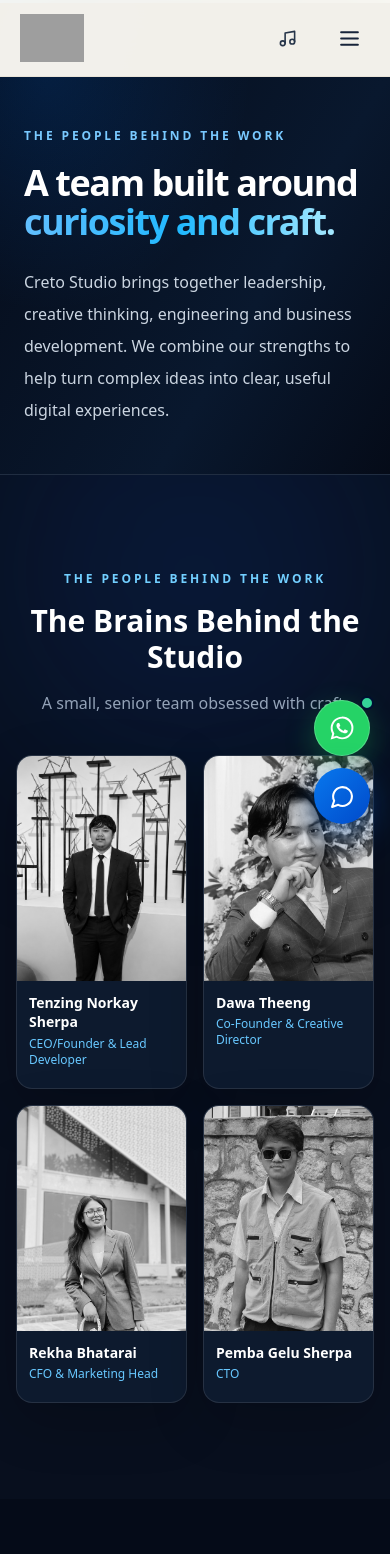
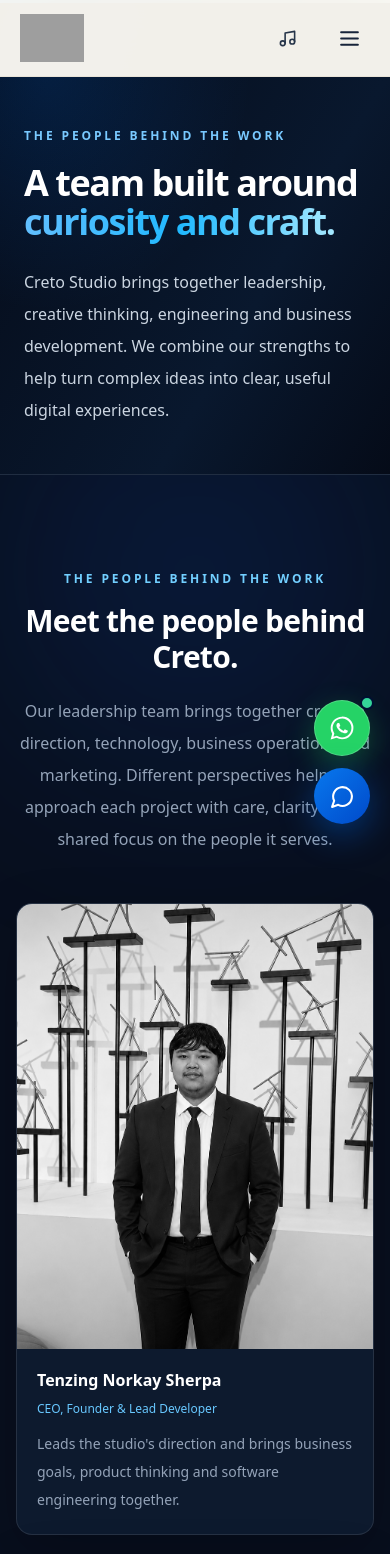
Before and after one commit to sherpaten/Creto-Studio, a Next.js app in the folder creto-studio/: page /team in a window 390 px wide. Shown: the top 1554 px of the page. Built offline with nearby package versions, Linux system fonts and the light colour scheme; grey boxes are pictures that could not be loaded.

Commit message:
Polish team profiles for About page

```diff
--- a/creto-studio/components/Team.jsx
+++ b/creto-studio/components/Team.jsx
@@ -1,26 +1,43 @@
 "use client";
+
 import { motion } from "framer-motion";
+import Image from "next/image";
+
 const fadeUp = { hidden: { opacity: 0, y: 28 }, show: { opacity: 1, y: 0, transition: { duration: .6, ease: "easeOut" } } };
 const stagger = { hidden: {}, show: { transition: { staggerChildren: .12 } } };
+
 const members = [
-  { name: "Tenzing Norkay Sherpa", role: "CEO/Founder & Lead Developer", bio: "Architecting high-performance digital systems and leading team innovation.", photo: "/Tenzing.png" },
-  { name: "Dawa Theeng", role: "Co-Founder & Creative Director", bio: "Defining visual identities and crafting immersive user experiences.", photo: "/Dawa.jpeg" },
-  { name: "Rekha Bhatarai", role: "CFO & Marketing Head", bio: "Optimizing growth strategies through data-driven market insights.", photo: "/Rekha.jpeg" },
-  { name: "Pemba Gelu Sherpa", role: "CTO", bio: "Overseeing technical infrastructure and deployment excellence.", photo: "/Pemba.jpeg" },
+  { name: "Tenzing Norkay Sherpa", role: "CEO, Founder & Lead Developer", bio: "Leads the studio's direction and brings business goals, product thinking and software engineering together.", photo: "/Tenzing.png" },
+  { name: "Dawa Theeng", role: "Co-Founder & Creative Director", bio: "Guides creative direction and shapes clear visual identities and thoughtful digital experiences.", photo: "/Dawa.jpeg" },
+  { name: "Rekha Bhatarai", role: "CFO & Marketing Head", bio: "Supports financial planning and marketing strategy, helping the studio make considered decisions as it grows.", photo: "/Rekha.jpeg" },
+  { name: "Pemba Gelu Sherpa", role: "Chief Technology Officer", bio: "Oversees technical direction and helps deliver reliable, maintainable digital solutions.", photo: "/Pemba.jpeg" },
 ];
+
 export default function Team() {
- return <section id="team" className="relative overflow-hidden bg-[#080F1E] py-24 sm:py-32">
-  <div className="pointer-events-none absolute -top-24 left-1/2 h-96 w-96 -translate-x-1/2 rounded-full bg-[#0759D6]/15 blur-[110px]"/>
-  <motion.div variants={stagger} initial="hidden" whileInView="show" viewport={{ once:true, amount:.15 }} className="relative mx-auto max-w-7xl px-4 text-center sm:px-6">
-   <motion.p variants={fadeUp} className="mb-4 text-xs font-bold uppercase tracking-[.24em] text-[#72CFFF]">The people behind the work</motion.p>
-   <motion.h2 variants={fadeUp} className="mb-4 text-3xl font-bold text-white sm:text-5xl">The Brains Behind the Studio</motion.h2>
-   <motion.p variants={fadeUp} className="mx-auto mb-10 max-w-xl text-base text-slate-400 sm:mb-16 sm:text-lg">A small, senior team obsessed with craft.</motion.p>
-   <div className="grid grid-cols-2 gap-4 sm:gap-6 lg:grid-cols-4 lg:gap-8">
-    {members.map(m=><motion.article key={m.name} variants={fadeUp} className="group overflow-hidden rounded-2xl border border-white/10 bg-[#0D1A2E] text-left shadow-[0_18px_55px_rgba(0,0,0,.2)] transition duration-300 hover:-translate-y-1 hover:border-[#278FEA]/50">
-      <div className="aspect-[3/4] overflow-hidden"><img src={m.photo} alt={m.name} loading="lazy" className="h-full w-full object-cover object-[center_15%] grayscale transition duration-700 group-hover:scale-[1.04] group-hover:grayscale-0"/></div>
-      <div className="p-3 sm:p-6"><h3 className="text-sm font-bold leading-snug text-white sm:text-lg">{m.name}</h3><p className="mb-2 mt-1 text-xs font-semibold text-[#68C8FF] sm:mb-3 sm:text-sm">{m.role}</p><p className="hidden text-sm leading-relaxed text-slate-400 sm:block">{m.bio}</p></div>
-    </motion.article>)}
-   </div>
-  </motion.div>
- </section>;
+  return (
+    <section id="team" className="relative scroll-mt-24 overflow-hidden bg-[#080F1E] py-24 sm:py-32">
+      <div className="pointer-events-none absolute -top-24 left-1/2 h-96 w-96 -translate-x-1/2 rounded-full bg-[#0759D6]/15 blur-[110px]" />
+      <motion.div variants={stagger} initial="hidden" whileInView="show" viewport={{ once: true, amount: .15 }} className="relative mx-auto max-w-7xl px-4 sm:px-6">
+        <div className="mx-auto mb-12 max-w-3xl text-center sm:mb-16">
+          <motion.p variants={fadeUp} className="mb-4 text-xs font-bold uppercase tracking-[.24em] text-[#72CFFF]">The people behind the work</motion.p>
+          <motion.h2 variants={fadeUp} className="mb-5 text-3xl font-bold tracking-tight text-white sm:text-5xl">Meet the people behind Creto.</motion.h2>
+          <motion.p variants={fadeUp} className="mx-auto max-w-2xl text-base leading-8 text-slate-400 sm:text-lg">Our leadership team brings together creative direction, technology, business operations and marketing. Different perspectives help us approach each project with care, clarity and a shared focus on the people it serves.</motion.p>
+        </div>
+        <div className="grid grid-cols-1 gap-5 sm:grid-cols-2 sm:gap-6 lg:grid-cols-4 lg:gap-8">
+          {members.map((m) => (
+            <motion.article key={m.name} variants={fadeUp} className="group overflow-hidden rounded-2xl border border-white/10 bg-[#0D1A2E] shadow-[0_18px_55px_rgba(0,0,0,.2)] transition duration-300 hover:-translate-y-1 hover:border-[#278FEA]/50">
+              <div className="relative aspect-[4/5] overflow-hidden bg-[#102746]">
+                <Image src={m.photo} alt={m.name} width={640} height={800} sizes="(max-width: 640px) 90vw, (max-width: 1024px) 45vw, 25vw" quality={78} loading="lazy" className="h-full w-full object-cover object-[center_15%] grayscale transition duration-700 group-hover:scale-[1.04] group-hover:grayscale-0" />
+              </div>
+              <div className="p-5 sm:p-6">
+                <h3 className="text-base font-bold leading-snug text-white sm:text-lg">{m.name}</h3>
+                <p className="mb-3 mt-2 text-xs font-semibold leading-relaxed text-[#68C8FF] sm:text-sm">{m.role}</p>
+                <p className="text-sm leading-7 text-slate-400">{m.bio}</p>
+              </div>
+            </motion.article>
+          ))}
+        </div>
+      </motion.div>
+    </section>
+  );
 }
```
